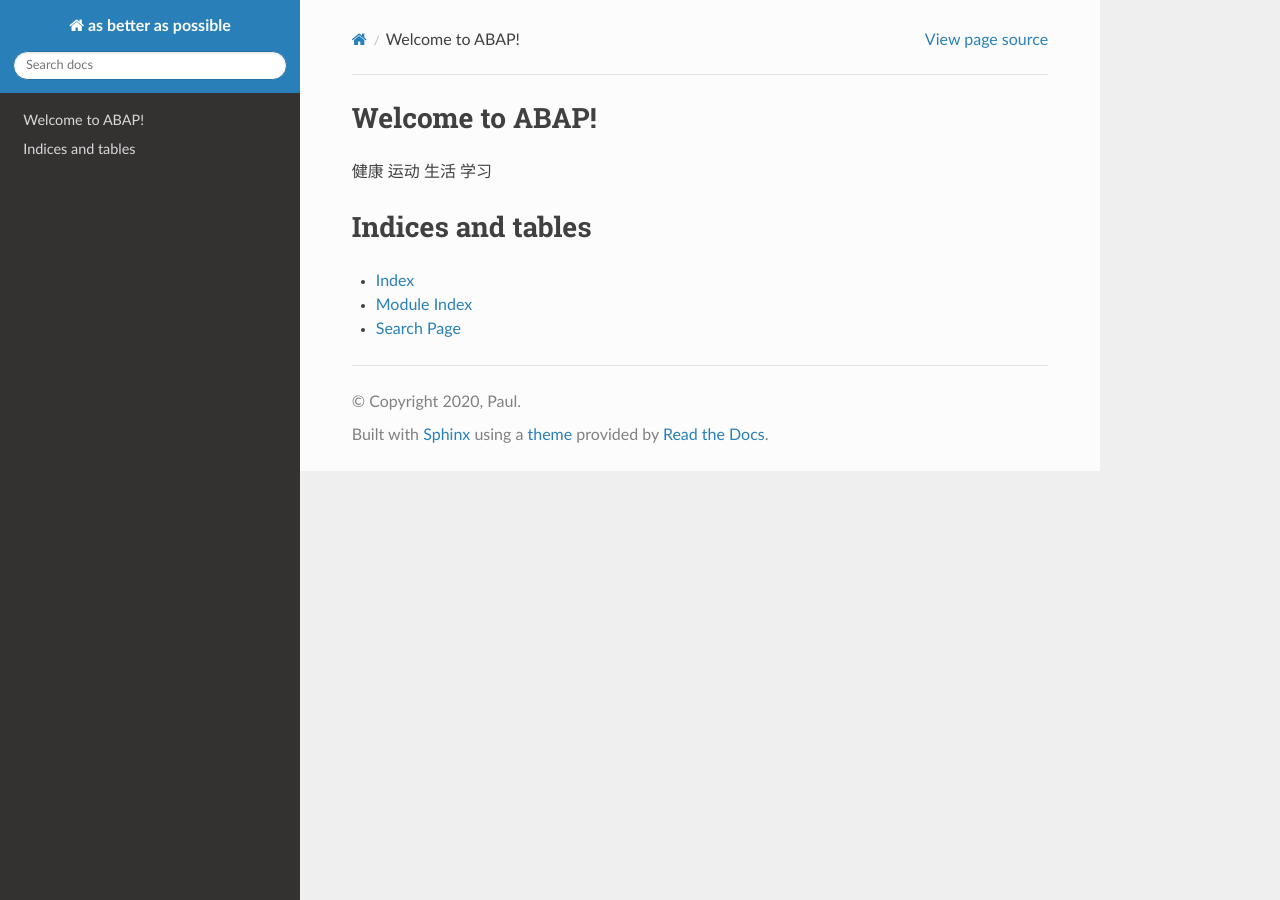
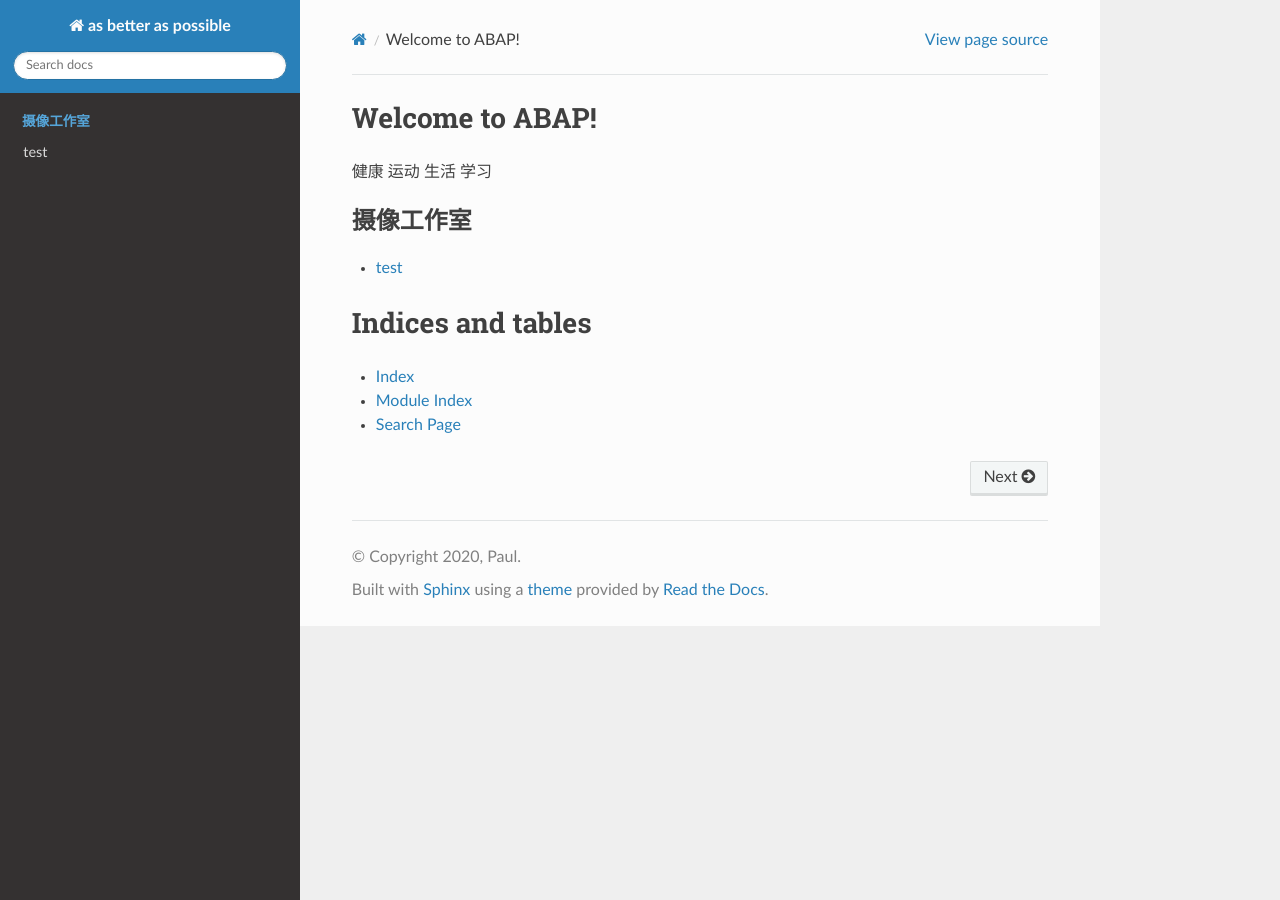
Before and after one commit to paultang/abapweb, a Sphinx documentation site: the page built from source/index.rst, in a window 1280 px wide. Built offline with Sphinx 7.4.7 and the Read the Docs theme 2.0.0, drawn with Linux system fonts in a browser that asks for light colours.

Commit message:
Update index.rst

```diff
--- a/source/index.rst
+++ b/source/index.rst
@@ -13,7 +13,19 @@ Welcome to ABAP!
 
 .. toctree::
    :maxdepth: 2
-   :caption: Contents:
+   :caption: 摄像工作室
+
+   contents
+
+.. toctree::
+   :maxdepth: 2
+   :caption: wiki网站
+
+.. toctree::
+   :maxdepth: 2
+   :caption: 外包服务
+
+
 
 
 
```
